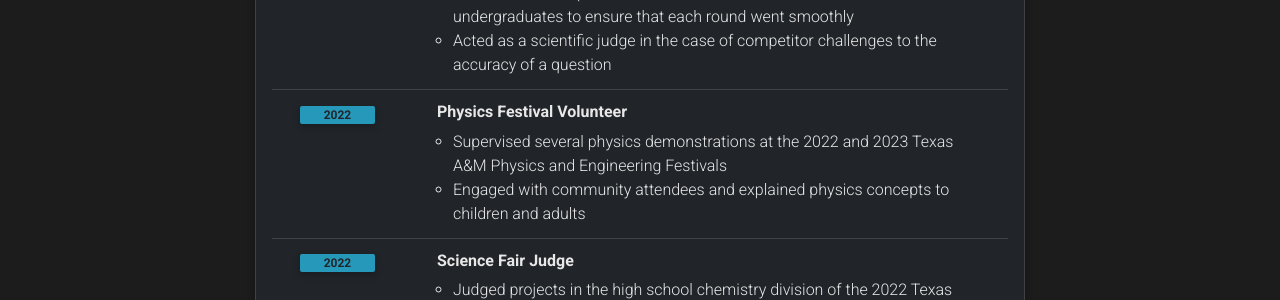
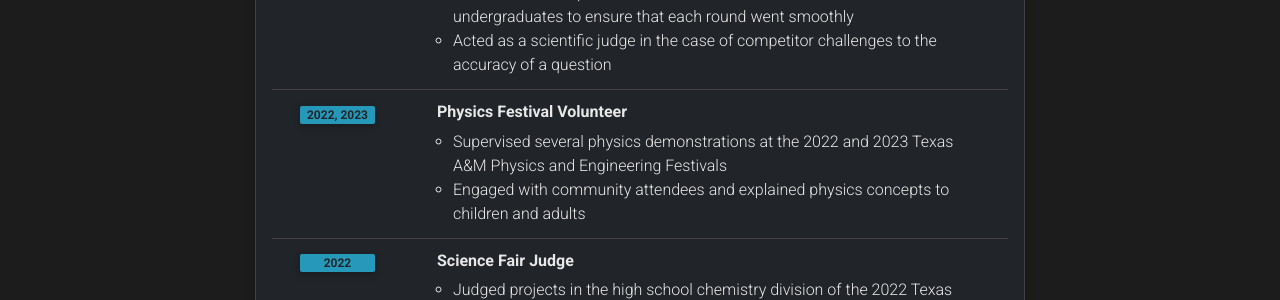
Before and after one commit to anthonylestone/anthonylestone.github.io, a Jekyll site: the page built from _pages/cv.md, in a window 1280 px wide and 900 px high, scrolled down 2235 px. Shown: the part 311-611 px from the top of the window. Built offline with Jekyll 4.4.1, drawn with Linux system fonts in a browser that asks for light colours; comment, search, counter and statistics services are not loaded; a style sheet for code colours, icons or effects is not loaded.

Commit message:
updated resume

```diff
--- a/_data/cv.yml
+++ b/_data/cv.yml
@@ -102,7 +102,7 @@
         - Ensured that competition rounds ran on schedule, directed a team of undergraduates to ensure that each round went smoothly
         - Acted as a scientific judge in the case of competitor challenges to the accuracy of a question
     - title: Physics Festival Volunteer
-      year: 2022
+      year: 2022, 2023
       items:
         - Supervised several physics demonstrations at the 2022 and 2023 Texas A&M Physics and Engineering Festivals
         - Engaged with community attendees and explained physics concepts to children and adults
```
Also changed, not shown: 1 other file.
